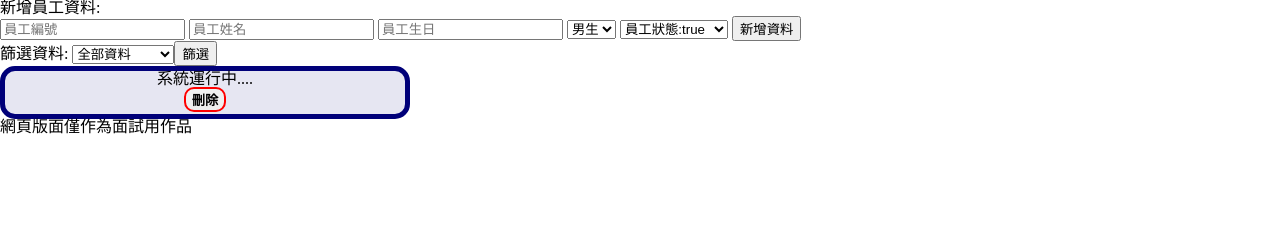
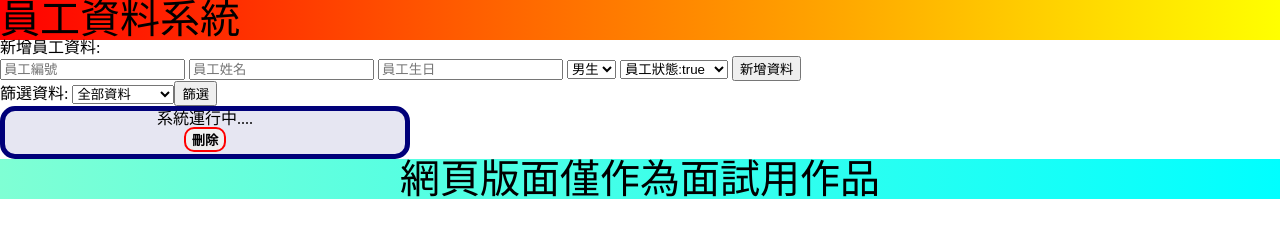
Before and after one commit to HYC1991/dataFilterTest, a plain HTML site: page index.html in a window 1280 px wide. Drawn offline with Linux system fonts and the light colour scheme; no server answers.

Commit message:
2022/09/02 11:47

```diff
--- a/index.html
+++ b/index.html
@@ -11,7 +11,7 @@
 <body>
     <div class="wrap">
         <div class="header">
-            <h1></h1>
+            <h1>員工資料系統</h1>
         </div>
         <div class="content">
             <div>
@@ -28,7 +28,6 @@
                     <option value="false">員工狀態:false</option>
                 </select>
                 <input type="button" value="新增資料" class="newDataBtn">
-            </div>
                 <form action="main.js">
                     <label for="filter">篩選資料:</label>
                     <select name="filter" id="filter" class="selector">
@@ -40,6 +39,7 @@
                         <input type="button" value="篩選" class="filterBtn">
                     </select>
                 </form>
+            </div>
             <ol class="list">
                 <li>系統運行中....<input type="button" value="刪除" class="deleteBtn" title="刪除此筆資料"></li>
             </ol>
--- a/style.css
+++ b/style.css
@@ -68,3 +68,13 @@ li:hover{
 .deleteBtn:hover{
     font-size: 15px;
 }
+.header{
+    background: linear-gradient(to right,red,yellow);
+    font-size: 40px;
+}
+.footer{
+    background: linear-gradient(to right,aquamarine,aqua);
+    font-family: 'Franklin Gothic Medium', 'Arial Narrow', Arial, sans-serif ;
+    font-size: 40px;
+    text-align: center;
+}
```
Lines whose indentation alone changed are shown as unchanged.
